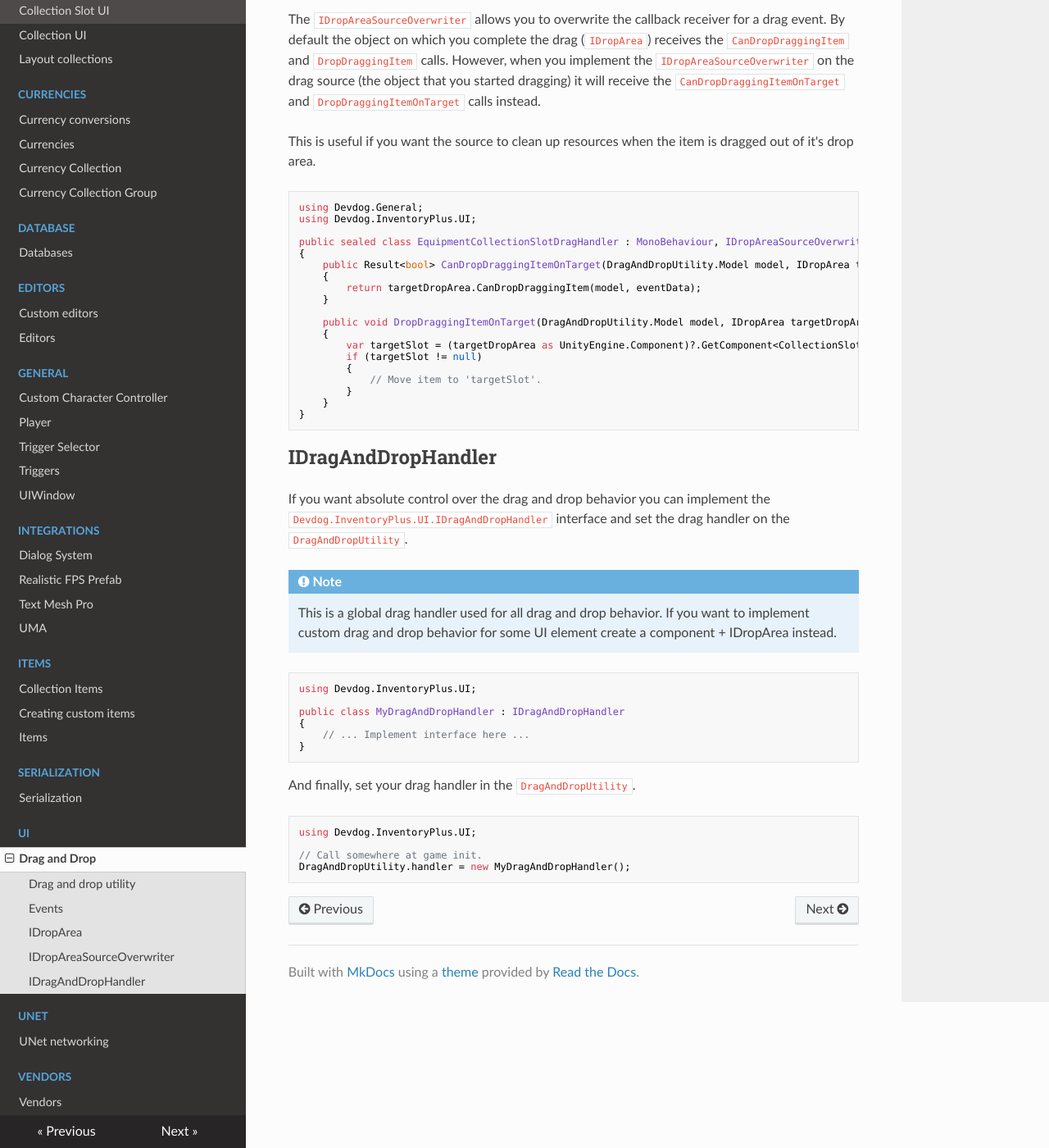
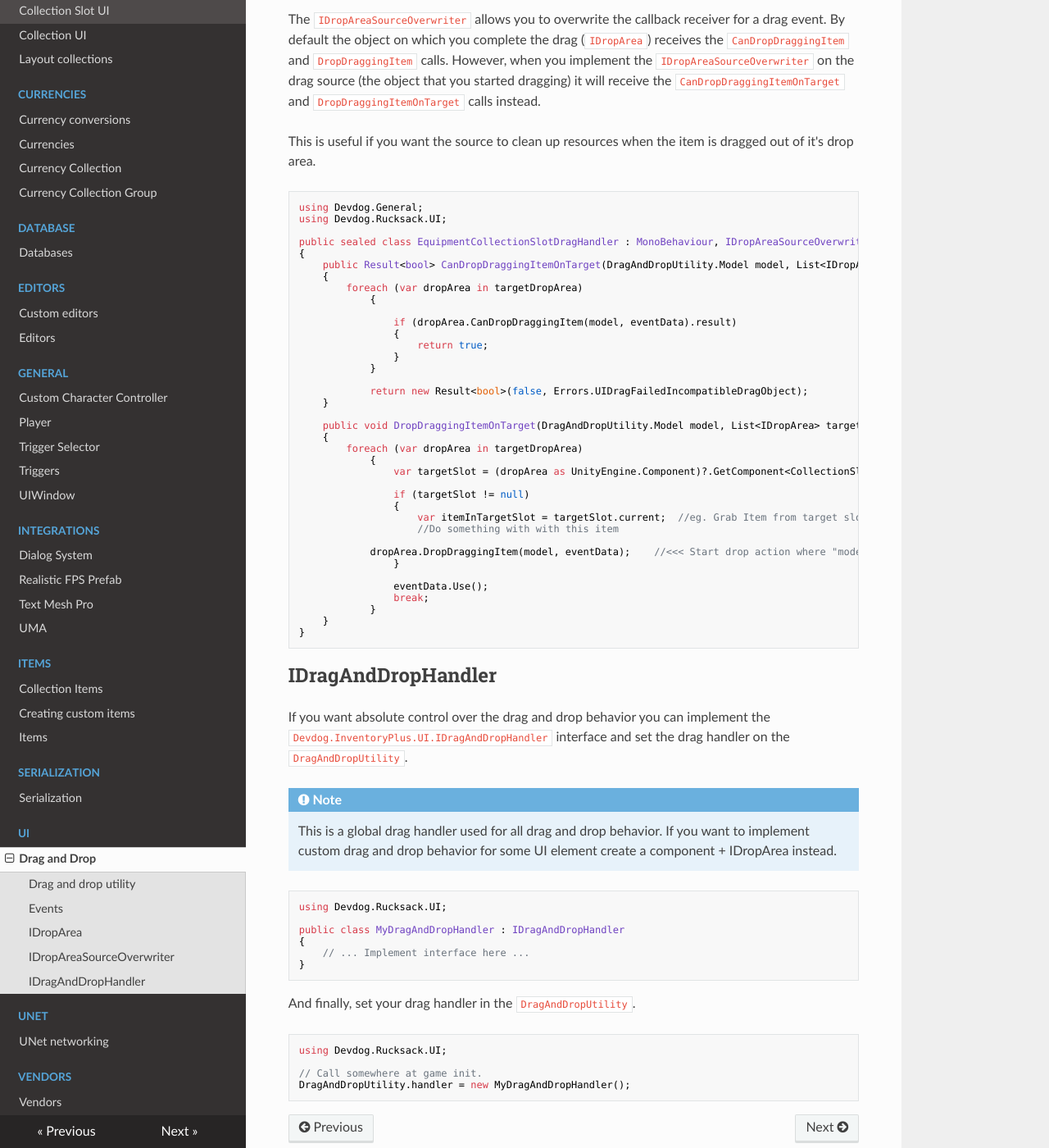
Before and after one commit to devdogio/RucksackDocs, an MkDocs documentation site: the page built from docs/UI/DragAndDrop.md, in a window 1280 px wide and 1400 px high, scrolled down 1557 px. Shown: the whole window at 82% size. Built offline with MkDocs 1.6.1, drawn with Linux system fonts in a browser that asks for light colours; nearby versions of some CDN libraries; some of the changed text lies outside the part shown.

Commit message:
Update DragAndDrop.md
I was add some useful line of code and fix libraries.
Regards PeterBibinin :)

````diff
--- a/docs/UI/DragAndDrop.md
+++ b/docs/UI/DragAndDrop.md
@@ -48,7 +48,7 @@ A Collection slot drag handler is an example of an `IDropArea`.
 
 ```csharp
 using Devdog.General;
-using Devdog.InventoryPlus.UI;
+using Devdog.Rucksack.UI;
 
 public sealed class MyCustomDropArea : MonoBehaviour, IDropArea
 {
@@ -83,22 +83,41 @@ This is useful if you want the source to clean up resources when the item is dra
 
 ```csharp
 using Devdog.General;
-using Devdog.InventoryPlus.UI;
+using Devdog.Rucksack.UI;
 
 public sealed class EquipmentCollectionSlotDragHandler : MonoBehaviour, IDropAreaSourceOverwriter
 {
-	public Result<bool> CanDropDraggingItemOnTarget(DragAndDropUtility.Model model, IDropArea targetDropArea, PointerEventData eventData)
+	public Result<bool> CanDropDraggingItemOnTarget(DragAndDropUtility.Model model, List<IDropArea> targetDropArea, PointerEventData eventData)
 	{
-		return targetDropArea.CanDropDraggingItem(model, eventData);
+		foreach (var dropArea in targetDropArea)
+            {
+
+                if (dropArea.CanDropDraggingItem(model, eventData).result)
+                {
+                    return true;
+                }
+            }
+
+            return new Result<bool>(false, Errors.UIDragFailedIncompatibleDragObject);
 	}
 
-	public void DropDraggingItemOnTarget(DragAndDropUtility.Model model, IDropArea targetDropArea, PointerEventData eventData)
+	public void DropDraggingItemOnTarget(DragAndDropUtility.Model model, List<IDropArea> targetDropArea, PointerEventData eventData)
 	{
-		var targetSlot = (targetDropArea as UnityEngine.Component)?.GetComponent<CollectionSlotUIBase>();
-		if (targetSlot != null)
-		{
-			// Move item to 'targetSlot'.
-		}
+		foreach (var dropArea in targetDropArea)
+            {
+                var targetSlot = (dropArea as UnityEngine.Component)?.GetComponent<CollectionSlotUIBase>() as CollectionSlotUIBase<IItemInstance>;
+
+                if (targetSlot != null)
+                {
+                    var itemInTargetSlot = targetSlot.current;	//eg. Grab Item from target slot
+                    //Do something with with this item
+
+		    dropArea.DropDraggingItem(model, eventData);	//<<< Start drop action where "model" is dragging item
+                }
+
+                eventData.Use();
+                break;
+            }
 	}
 }
 ```
@@ -111,7 +130,7 @@ If you want absolute control over the drag and drop behavior you can implement t
 	This is a global drag handler used for all drag and drop behavior. If you want to implement custom drag and drop behavior for some UI element create a component + IDropArea instead.
 
 ```csharp
-using Devdog.InventoryPlus.UI;
+using Devdog.Rucksack.UI;
 
 public class MyDragAndDropHandler : IDragAndDropHandler
 {
@@ -122,7 +141,7 @@ public class MyDragAndDropHandler : IDragAndDropHandler
 And finally, set your drag handler in the `DragAndDropUtility`.
 
 ```csharp
-using Devdog.InventoryPlus.UI;
+using Devdog.Rucksack.UI;
 
 // Call somewhere at game init.
 DragAndDropUtility.handler = new MyDragAndDropHandler();
````
